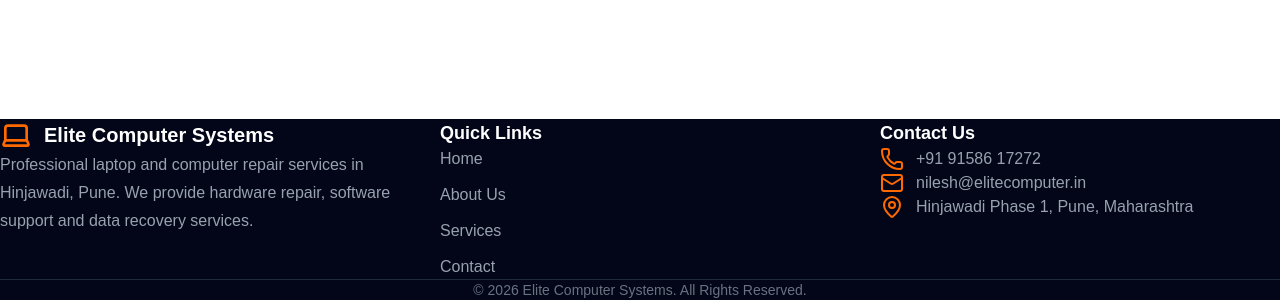
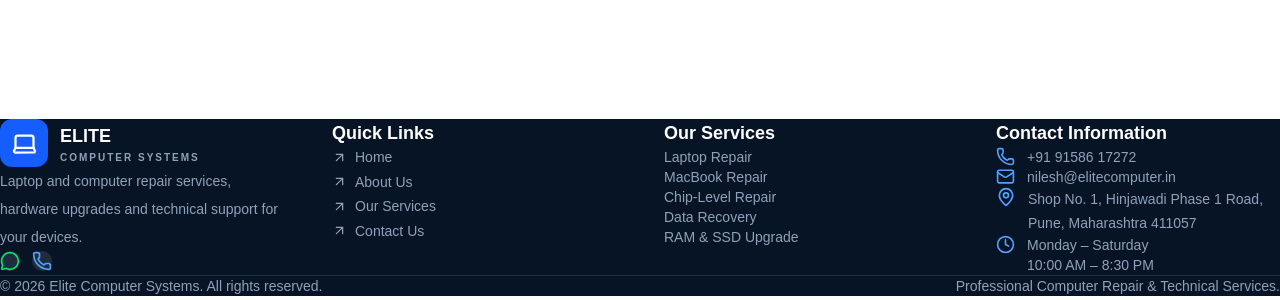
Before and after one commit to Vishallokhande8788/SMBT, a React app in the folder elite-computer-systems/frontend/: page /contact in a window 1280 px wide. Shown: the part 730-1030 px from the top of the page. Built offline with nearby package versions, Linux system fonts and the light colour scheme; the HTML template or start-up script is replaced by a standard one.

Commit message:
Redesign premium business footer

```diff
--- a/elite-computer-systems/frontend/src/components/Footer.jsx
+++ b/elite-computer-systems/frontend/src/components/Footer.jsx
@@ -1,83 +1,174 @@
 
-import { Laptop, Phone, Mail, MapPin } from 'lucide-react';
 import { Link } from 'react-router-dom';
+import {
+  Laptop,
+  Phone,
+  Mail,
+  MapPin,
+  ArrowUpRight,
+  MessageCircle,
+  Clock
+} from 'lucide-react';
 
 function Footer() {
+  const currentYear = new Date().getFullYear();
+
+  const quickLinks = [
+    { name: 'Home', path: '/' },
+    { name: 'About Us', path: '/about' },
+    { name: 'Our Services', path: '/services' },
+    { name: 'Contact Us', path: '/contact' }
+  ];
+
+  const services = [
+    'Laptop Repair',
+    'MacBook Repair',
+    'Chip-Level Repair',
+    'Data Recovery',
+    'RAM & SSD Upgrade'
+  ];
+
   return (
-        <footer className="bg-slate-950 text-white pt-12 pb-6">
+    <footer className="bg-[#071426] text-white">
 
-            <div className="max-w-7xl mx-auto px-6">
+      {/* MAIN FOOTER */}
+      <div className="mx-auto grid max-w-7xl gap-12 px-6 py-16 sm:grid-cols-2 lg:grid-cols-4">
 
-                <div className="grid grid-cols-1 md:grid-cols-3 gap-10">
-
-                    {/* Company */}
+        {/* BUSINESS DETAILS */}
         <div>
-                        <div className="flex items-center gap-3 mb-4">
-                            <Laptop className="text-orange-500" size={32} />
-
-                            <h2 className="text-xl font-bold">
-                                Elite Computer Systems
-                            </h2>
+          <Link to="/" className="mb-6 inline-flex items-center gap-3">
+            <div className="flex h-12 w-12 items-center justify-center rounded-xl bg-blue-600 text-white">
+              <Laptop size={27} />
             </div>
 
-                        <p className="text-gray-400 leading-7">
-                            Professional laptop and computer repair
-                            services in Hinjawadi, Pune.
-                            We provide hardware repair, software
-                            support and data recovery services.
+            <div>
+              <h2 className="text-lg font-extrabold">ELITE</h2>
+              <p className="text-[10px] font-bold tracking-[2px] text-slate-400">
+                COMPUTER SYSTEMS
               </p>
             </div>
+          </Link>
 
-                    {/* Quick Links */}
-                    <div>
-                        <h3 className="text-lg font-bold mb-5">
-                            Quick Links
-                        </h3>
+          <p className="max-w-xs text-sm leading-7 text-slate-400">
+            Laptop and computer repair services, hardware upgrades
+            and technical support for your devices.
+          </p>
 
-                        <div className="flex flex-col gap-3 text-gray-400">
-                            <Link to="/" className="hover:text-orange-400">Home</Link>
-                            <Link to="/about" className="hover:text-orange-400">About Us</Link>
-                            <Link to="/services" className="hover:text-orange-400">Services</Link>
-                            <Link to="/contact" className="hover:text-orange-400">Contact</Link>
+          <div className="mt-6 flex gap-3">
+            <a
+              href="https://wa.me/919158617272"
+              target="_blank"
+              rel="noreferrer"
+              aria-label="Chat on WhatsApp"
+              className="rounded-xl bg-white/10 p-3 text-green-400 transition hover:bg-green-500 hover:text-white"
+            >
+              <MessageCircle size={20} />
+            </a>
+
+            <a
+              href="tel:+919158617272"
+              aria-label="Call Elite Computer Systems"
+              className="rounded-xl bg-white/10 p-3 text-blue-400 transition hover:bg-blue-600 hover:text-white"
+            >
+              <Phone size={20} />
+            </a>
           </div>
         </div>
 
-                    {/* Contact */}
+        {/* QUICK LINKS */}
         <div>
-                        <h3 className="text-lg font-bold mb-5">
-                            Contact Us
-                        </h3>
+          <h3 className="mb-6 text-lg font-bold">Quick Links</h3>
 
-                        <div className="space-y-4 text-gray-400">
+          <ul className="space-y-4">
+            {quickLinks.map((link) => (
+              <li key={link.path}>
+                <Link
+                  to={link.path}
+                  className="inline-flex items-center gap-2 text-sm text-slate-400 transition hover:text-blue-400"
+                >
+                  <ArrowUpRight size={15} />
+                  {link.name}
+                </Link>
+              </li>
+            ))}
+          </ul>
+        </div>
 
-                            <p className="flex gap-3">
-                                <Phone className="text-orange-500 shrink-0" />
+        {/* SERVICES */}
+        <div>
+          <h3 className="mb-6 text-lg font-bold">Our Services</h3>
+
+          <ul className="space-y-4">
+            {services.map((service) => (
+              <li
+                key={service}
+                className="text-sm text-slate-400 transition hover:text-blue-400"
+              >
+                {service}
+              </li>
+            ))}
+          </ul>
+        </div>
+
+        {/* CONTACT DETAILS */}
+        <div>
+          <h3 className="mb-6 text-lg font-bold">Contact Information</h3>
+
+          <div className="space-y-5">
+
+            <a
+              href="tel:+919158617272"
+              className="flex items-start gap-3 text-sm text-slate-400 transition hover:text-white"
+            >
+              <Phone size={19} className="shrink-0 text-blue-400" />
               +91 91586 17272
-                            </p>
+            </a>
 
-                            <p className="flex gap-3">
-                                <Mail className="text-orange-500 shrink-0" />
+            <a
+              href="mailto:nilesh@elitecomputer.in"
+              className="flex items-start gap-3 break-all text-sm text-slate-400 transition hover:text-white"
+            >
+              <Mail size={19} className="shrink-0 text-blue-400" />
               nilesh@elitecomputer.in
-                            </p>
+            </a>
 
-                            <p className="flex gap-3">
-                                <MapPin className="text-orange-500 shrink-0" />
-                                Hinjawadi Phase 1, Pune, Maharashtra
-                            </p>
+            <div className="flex items-start gap-3 text-sm leading-6 text-slate-400">
+              <MapPin size={20} className="shrink-0 text-blue-400" />
+              <span>
+                Shop No. 1, Hinjawadi Phase 1 Road,
+                Pune, Maharashtra 411057
+              </span>
+            </div>
+
+            <div className="flex items-start gap-3 text-sm text-slate-400">
+              <Clock size={19} className="shrink-0 text-blue-400" />
+              <span>
+                Monday – Saturday
+                <br />
+                10:00 AM – 8:30 PM
+              </span>
+            </div>
 
           </div>
         </div>
 
       </div>
 
-                <hr className="border-gray-800 my-8" />
+      {/* BOTTOM FOOTER */}
+      <div className="border-t border-white/10">
+        <div className="mx-auto flex max-w-7xl flex-col justify-between gap-4 px-6 py-6 text-center sm:flex-row sm:text-left">
 
-                <p className="text-center text-gray-500 text-sm">
-                    © {new Date().getFullYear()} Elite Computer Systems.
-                    All Rights Reserved.
+          <p className="text-sm text-slate-400">
+            © {currentYear} Elite Computer Systems. All rights reserved.
+          </p>
+
+          <p className="text-sm text-slate-400">
+            Professional Computer Repair & Technical Services.
           </p>
 
         </div>
+      </div>
+
     </footer>
   );
 }
```
Lines whose indentation alone changed are shown as unchanged.
